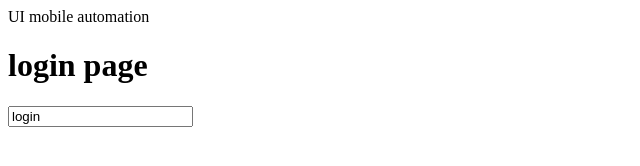
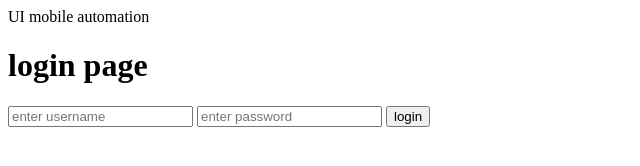
Before and after one commit to Pranalims/my-app, a plain HTML site: page index.html in a window 1280 px wide. Shown: the whole page, without its empty margins (0-640 px from the left). Drawn offline with Linux system fonts and the light colour scheme.

Commit message:
updated code

```diff
--- a/index.html
+++ b/index.html
@@ -5,8 +5,8 @@
 </title>
 <body>
 <h1>login page</h1>
-<input type ="text" placeholder ="enter username"
-<input type ="password" placeholder="enter password"
-<input type ="submit" value ="login"
+<input type ="text" placeholder ="enter username" />
+<input type ="password" placeholder="enter password" />
+<input type ="submit" value ="login" />
 </body>
 <html>
```
